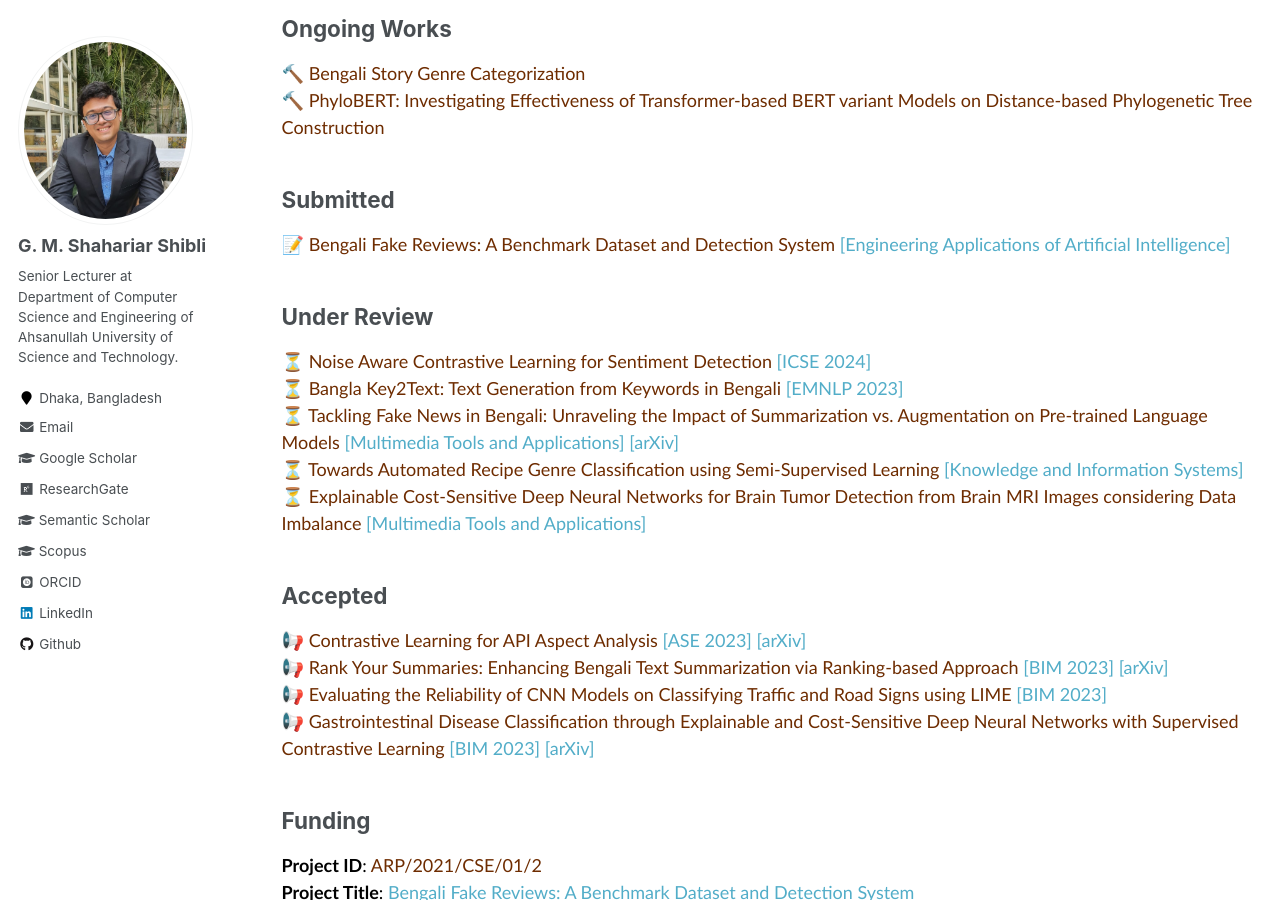
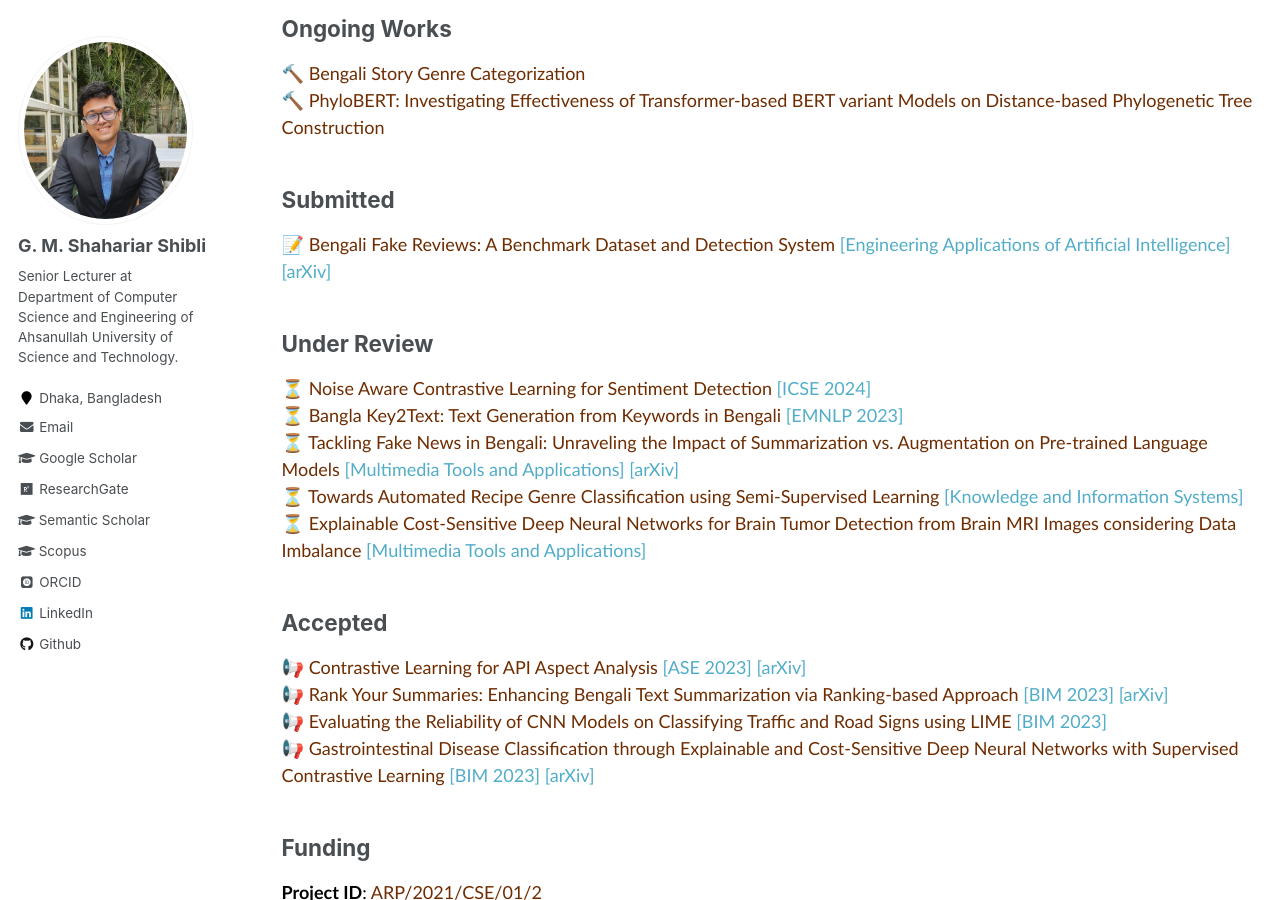
Before and after one commit to shahariar-shibli/shahariar-shibli.github.io, a Jekyll site: the page built from _pages/research.md, in a window 1280 px wide and 900 px high, scrolled down 410 px. Built offline with Jekyll 4.4.1, drawn with Linux system fonts in a browser that asks for light colours; some web fonts are replaced.

Commit message:
Update research.md

```diff
--- a/_pages/research.md
+++ b/_pages/research.md
@@ -29,7 +29,7 @@
 
 ## Submitted
 <span style="font-family:Trebuchet MS;">
-📝 <span style="color:#6E2C00">Bengali Fake Reviews: A Benchmark Dataset and Detection System</span> [[Engineering Applications of Artificial Intelligence]](https://www.sciencedirect.com/journal/engineering-applications-of-artificial-intelligence)
+📝 <span style="color:#6E2C00">Bengali Fake Reviews: A Benchmark Dataset and Detection System</span> [[Engineering Applications of Artificial Intelligence]](https://www.sciencedirect.com/journal/engineering-applications-of-artificial-intelligence) [[arXiv]](https://arxiv.org/pdf/2308.01987.pdf)
 </span>
 
 ## Under Review
```
